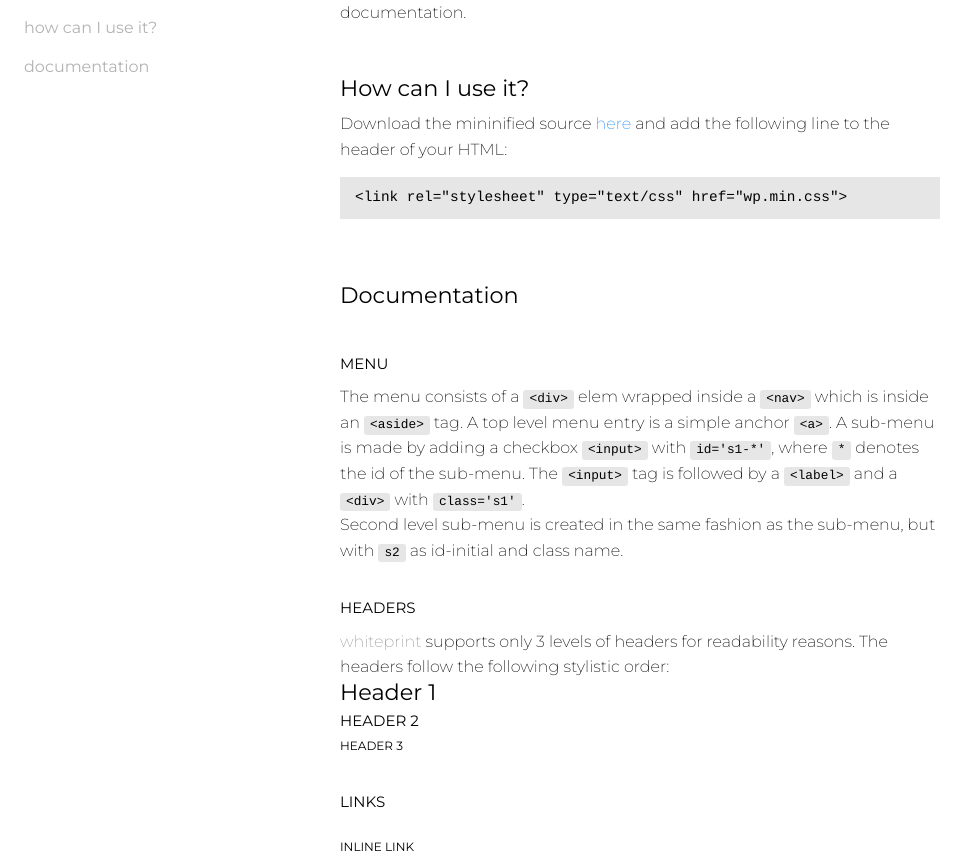
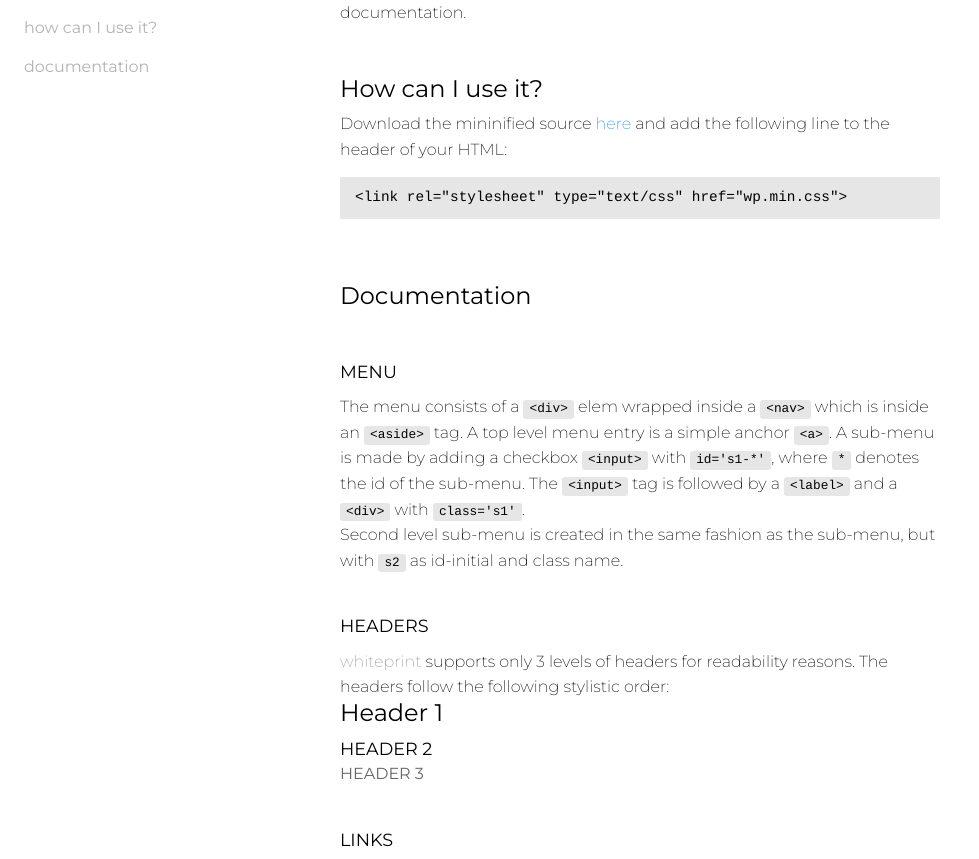
Before and after one commit to blvkoblsk/whiteprint, a plain HTML site: page index.html in a window 1280 px wide. Shown: the part 111-970 px from the top of the page, without its empty margins (0-979 px from the left). Drawn offline with Linux system fonts and the light colour scheme.

Commit message:
headers adjusted

```diff
--- a/index.html
+++ b/index.html
@@ -87,7 +87,7 @@
     <h2 id="doc-headers">Headers</h2>
     <span class="wp"></span> supports only 3 levels of headers for readability reasons.
     The headers follow the following stylistic order:
-    <h1 style="padding: 0">Header 1</h1>
+    <h1 style="padding-top: 0">Header 1</h1>
     <h2 style="padding: 0">Header 2</h2>
     <h3 style="padding: 0">Header 3</h3>
 
--- a/src/headers.less
+++ b/src/headers.less
@@ -6,22 +6,23 @@
 
 h1 {
   .header;
-  font-size: 1.4em;
+  font-size: 1.5em;
   font-weight: 500;
   padding-top: 50px;
   padding-bottom: 10px;
 }
 h2 {
   .header();
-  font-size: 1.3em;
-  font-variant: all-small-caps;
-  padding-top: 30px;
+  font-size: 1.1em;
+  text-transform: uppercase;
+  padding-top: 40px;
   padding-bottom: 10px;
 }
 h3 {
   .header();
-  font-size: 1.1em;
-  font-variant: all-small-caps;
-  padding-top: 10px;
+  font-size: 1em;
+  text-transform: uppercase;
+  color: lighten(@foreground-color, 40%);
+  padding-top: 30px;
   padding-bottom: 5px;
 }
--- a/wp.css
+++ b/wp.css
@@ -170,7 +170,7 @@ h1 {
   width: 100%;
   margin: 0;
   font-weight: 400;
-  font-size: 1.4em;
+  font-size: 1.5em;
   font-weight: 500;
   padding-top: 50px;
   padding-bottom: 10px;
@@ -179,18 +179,19 @@ h2 {
   width: 100%;
   margin: 0;
   font-weight: 400;
-  font-size: 1.3em;
-  font-variant: all-small-caps;
-  padding-top: 30px;
+  font-size: 1.1em;
+  text-transform: uppercase;
+  padding-top: 40px;
   padding-bottom: 10px;
 }
 h3 {
   width: 100%;
   margin: 0;
   font-weight: 400;
-  font-size: 1.1em;
-  font-variant: all-small-caps;
-  padding-top: 10px;
+  font-size: 1em;
+  text-transform: uppercase;
+  color: #666666;
+  padding-top: 30px;
   padding-bottom: 5px;
 }
 p {
```
Also changed, not shown: wp.min.css.
